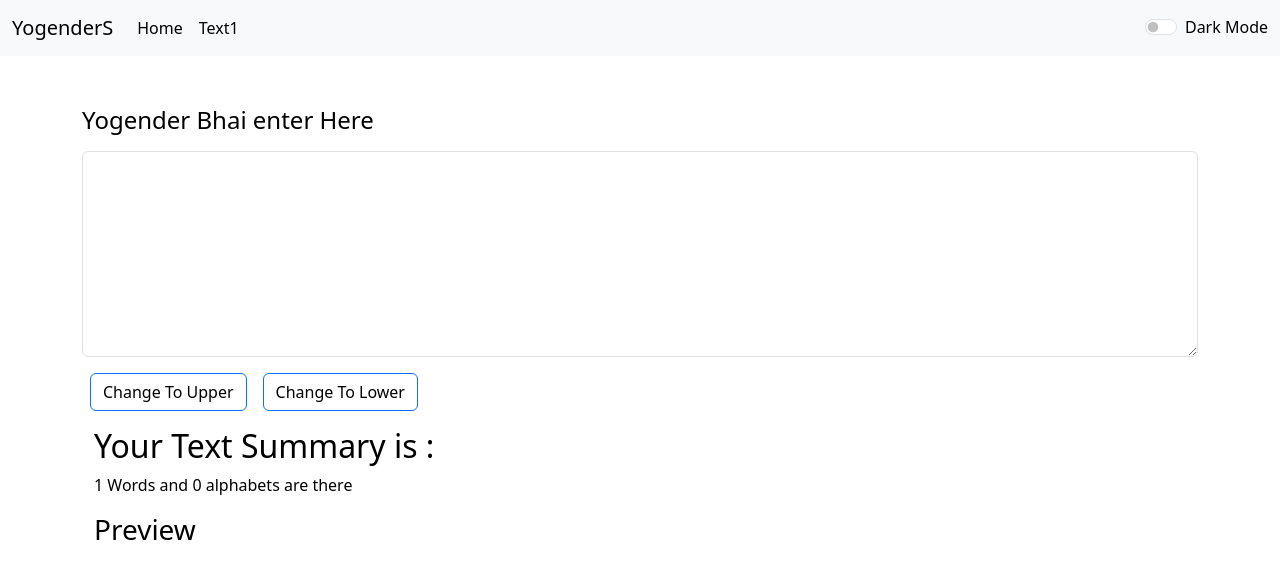
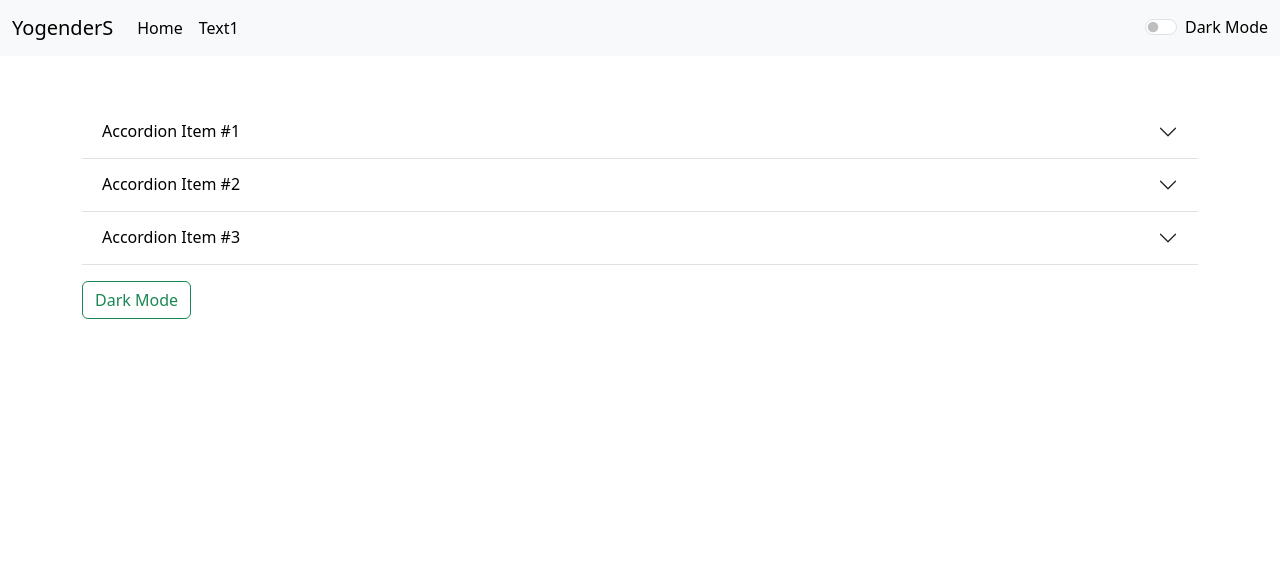
Before and after one commit to theyogender/TextUtils, a React (Create React App) app: page /about in a window 1280 px wide. Shown: the top 578 px of the page. Built offline with nearby package versions, Linux system fonts and the light colour scheme.

Commit message:
react routers

```diff
--- a/src/App.js
+++ b/src/App.js
@@ -1,11 +1,19 @@
-import logo from "./logo.svg";
+// import logo from "./logo.svg";
 
 import "./App.css";
 import Navbar from "./components/Navbar";
 import Text from "./components/Text";
 import Alert from "./components/Alert";
 import React, { useState } from "react";
-// import About from "./components/About";
+import About from "./components/About";
+
+import {
+  BrowserRouter as Router,
+  Routes,
+  Route,
+  Link
+
+} from "react-router-dom"
 
 
 
@@ -19,35 +27,38 @@ function App() {
       typ: type
     })
 
-    setTimeout(()=>{
-       Setalert('null')
-    },1500)
+    setTimeout(() => {
+      Setalert('null')
+    }, 1500)
 
   }
   let chgbg = () => {
     if (mode === 'light') {
       setMode('black')
       document.body.style.backgroundColor = '#2F4F4F';
-      showalert('Dark mode Enabled','danger')
+      showalert('Dark mode Enabled', 'danger')
+      document.title = 'Gujjar Edits'
 
     }
     else {
       setMode('light');
       document.body.style.backgroundColor = 'white';
-      showalert('Light mode Enabled','info')
+      showalert('Light mode Enabled', 'info')
     }
   }
   return (
-    <>
 
-      <div >
-        <Navbar Title="YogenderS" textAbout="Text1" mode={mode} changebg={chgbg} />
-        <Alert alert={alert} />
-        {/* <Navbar /> */}
-        <div className="container">
-          <Text name="Yogender Bhai" mode={mode}  alert={alert} alert1={showalert} />
-        </div>
+    <><Router future={{ v7_startTransition: true }}>
+      <Navbar Title="YogenderS" textAbout="Text1" mode={mode} changebg={chgbg} />
+      <Alert alert={alert} />
+
+      <div className="container">
+       <Routes>
+          <Route path="/"   element={<Text name="Yogender Bhai" mode={mode} alert={alert} alert1={showalert} />} />
+          <Route path="/about"   element={<About />} />
+         </Routes>
       </div>
+    </Router>
 
 
     </>
--- a/src/components/About.js
+++ b/src/components/About.js
@@ -7,7 +7,7 @@ export default function About() {
     const [mbutton,Sbutton]=useState("Dark Mode")
 
     let update=()=>{
-        if(mystyle.color=='black')
+        if(mystyle.color==='black')
         {
         Upstate({color: "white", backgroundColor: "black"})
         Sbutton("Light Mode")
--- a/src/components/Navbar.js
+++ b/src/components/Navbar.js
@@ -1,5 +1,6 @@
 import React from "react";
 import PropTypes from "prop-types";
+import { Link } from "react-router-dom";
 
 export default function Navbar(props) {
   return (
@@ -23,14 +24,14 @@ export default function Navbar(props) {
           <div className="collapse navbar-collapse" id="navbarNav">
             <ul className="navbar-nav">
               <li className="nav-item">
-                <a className="nav-link active" aria-current="page" href="/" style={{'color':props.mode==='light'?'black':'white'}}>
+                <Link className="nav-link active" aria-current="page" to="/" style={{'color':props.mode==='light'?'black':'white'}}>
                   Home
-                </a>
+                </Link>
               </li>
               <li className="nav-item">
-                <a className="nav-link" href="/" style={{'color':props.mode==='light'?'black':'white'}}>
+                <Link className="nav-link" to="/about" style={{'color':props.mode==='light'?'black':'white'}}>
                   {props.textAbout}
-                </a>
+                </Link>
               </li>
               {/*  */}
             </ul>
```
